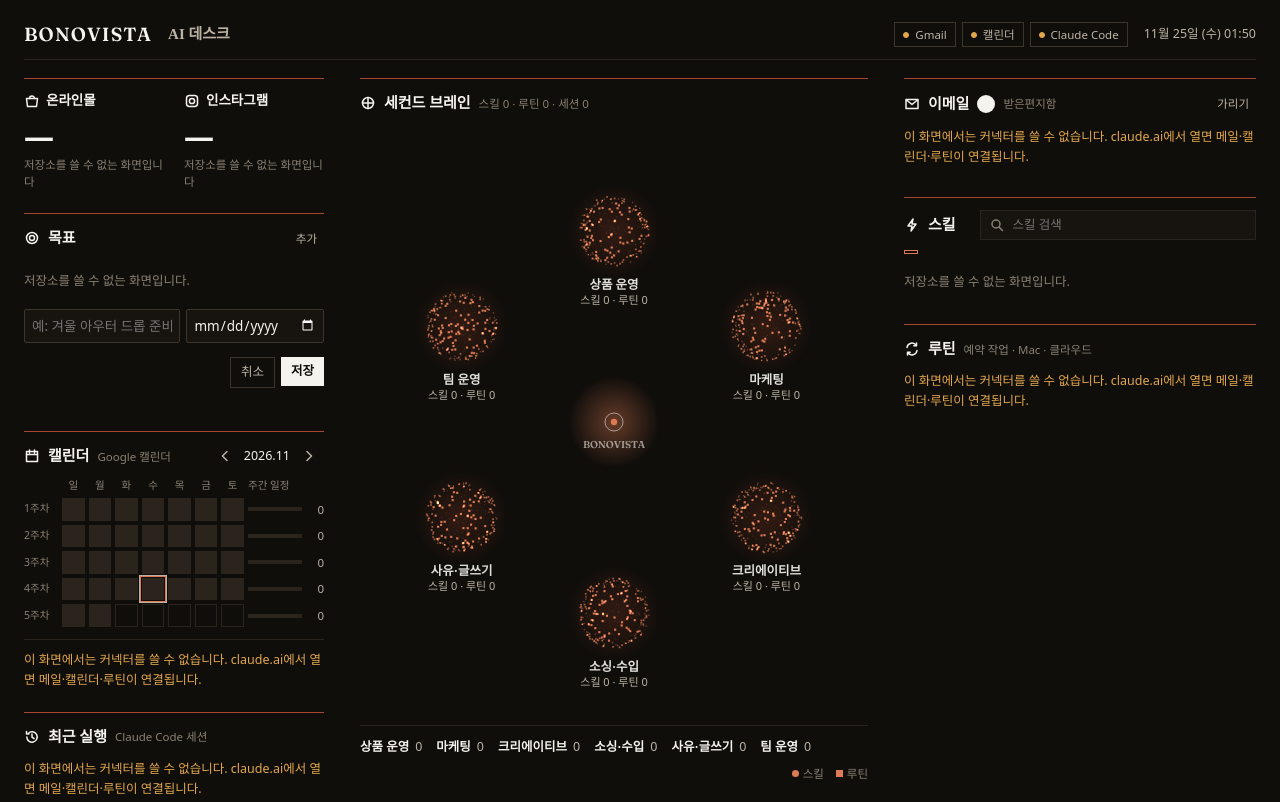
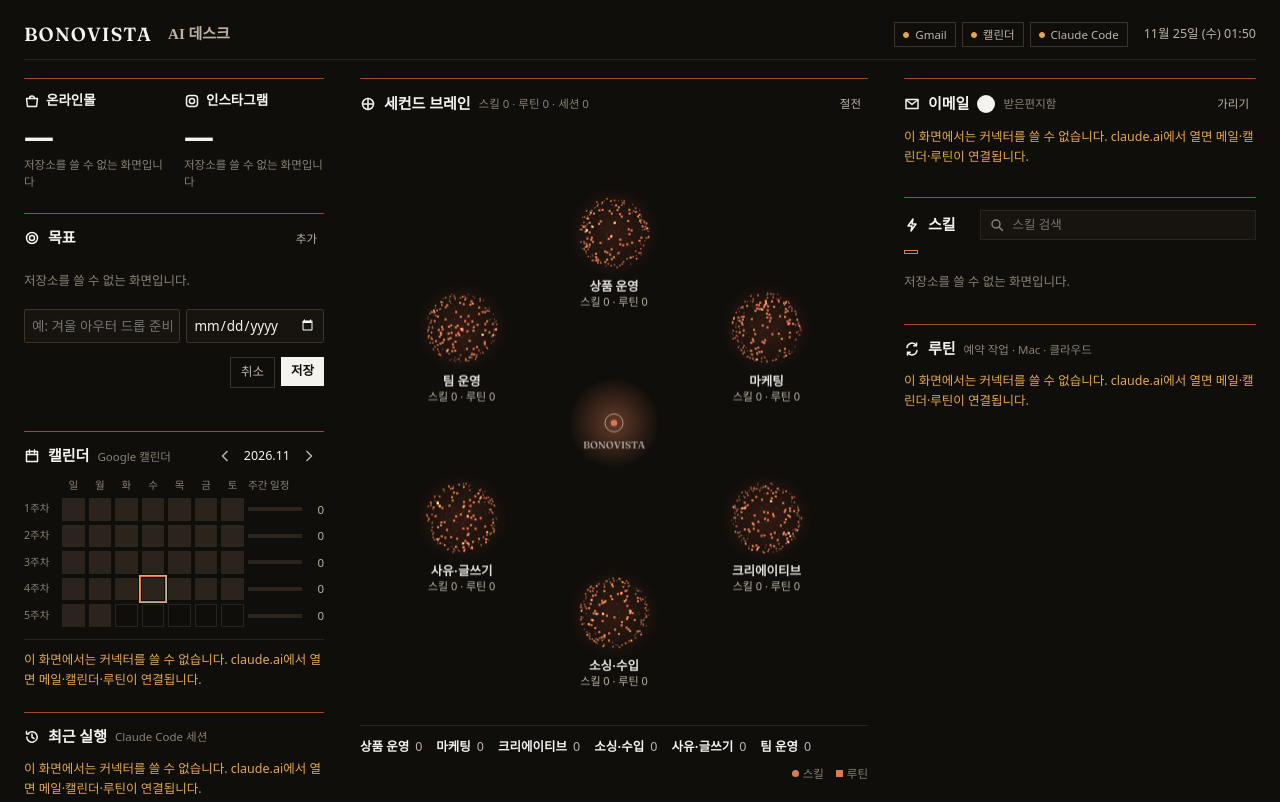
Before and after one commit to bonovista/-, a plain HTML site: page dashboard/index.html in a window 1280 px wide. Shown: the top 802 px of the page. Drawn offline with Linux system fonts and the light colour scheme; a web font is replaced by a local one.

Commit message:
Add power-saving mode to the second brain animation
After a minute without pointer or keyboard activity, or when pinned on,
the brain turns at 30% speed and redraws about 8 times a second.

Co-Authored-By: Claude Opus 5.5 <noreply@anthropic.com>
Claude-Session: https://claude.ai/code/session_01X64aQVyWFXeHiLu8CnydGD

```diff
--- a/dashboard/index.html
+++ b/dashboard/index.html
@@ -260,7 +260,8 @@ svg.i{width:16px;height:16px;flex:none;stroke:currentColor;fill:none;stroke-widt
   <!-- CENTER: second brain -->
   <div class="center">
     <section class="brain" id="sec-brain">
-      <div class="ph"><svg class="i" viewBox="0 0 16 16"><circle cx="8" cy="8" r="5.5"/><path d="M8 2.5v11M2.5 8h11"/></svg><h2>세컨드 브레인</h2><span class="meta num" id="brain-meta">스킬과 루틴을 도메인별로 묶은 지도</span></div>
+      <div class="ph"><svg class="i" viewBox="0 0 16 16"><circle cx="8" cy="8" r="5.5"/><path d="M8 2.5v11M2.5 8h11"/></svg><h2>세컨드 브레인</h2><span class="meta num" id="brain-meta">스킬과 루틴을 도메인별로 묶은 지도</span>
+        <span class="act"><span class="meta" id="power-state" aria-live="polite"></span><button class="tbtn" id="power" type="button" aria-pressed="false" title="1분 동안 조작이 없으면 회전을 늦추고 초당 8번만 그립니다. 누르면 항상 절전합니다.">절전</button></span></div>
       <div class="stage" id="stage"><canvas id="brain" aria-hidden="true"></canvas><div class="tip" id="tip" hidden></div></div>
       <div class="legend" id="legend"></div>
     </section>
@@ -620,6 +621,18 @@ function renderRoutines(err){
 
 /* ---------- brain (canvas) ---------- */
 const B = { cv:null, ctx:null, w:0, h:0, dpr:1, clusters:[], hubs:[], t:0, raf:0, hover:null, still:matchMedia("(prefers-reduced-motion: reduce)").matches };
+/* power saving: after a minute without pointer or keyboard activity (or when pinned on),
+   the brain turns at 30% speed and redraws about 8 times a second instead of every frame */
+const IDLE_MS = 60000, LOW_GAP = 125;
+B.last = 0; B.active = Date.now(); B.force = lsGet("bv-power")==="1"; B.low = false;
+function isLow(){ return B.force || (Date.now()-B.active > IDLE_MS); }
+function setPowerUi(){
+  const b=$("#power"); if(!b) return;
+  b.hidden = B.still;
+  b.setAttribute("aria-pressed", B.force?"true":"false");
+  b.textContent = B.force ? "절전 고정" : "절전";
+  $("#power-state").textContent = (!B.still && B.low) ? "절전 중" : "";
+}
 function brainItems(){
   const by=Object.fromEntries(DOMAINS.map(d=>[d.id,{skills:[],routines:[]}]));
   for(const s of S.skills){ (by[s.domain]||by.team).skills.push(s); }
@@ -686,11 +699,22 @@ function drawFrame(){
     ctx.fillText(`스킬 ${cl.skills} · 루틴 ${cl.routines}`, cl.cx, cl.cy+cl.R+37);
   }
 }
-function loop(ts){ B.t=ts/1000; drawFrame(); B.raf=requestAnimationFrame(loop); }
+function loop(ts){
+  B.raf=requestAnimationFrame(loop);
+  const low=isLow();
+  if(low!==B.low){ B.low=low; setPowerUi(); }
+  if(B.last && low && ts-B.last<LOW_GAP) return;
+  const dt=B.last?Math.min(0.25,(ts-B.last)/1000):0; B.last=ts;
+  B.t+=dt*(low?0.3:1); drawFrame();
+}
 function initBrain(){
   B.cv=$("#brain"); B.ctx=B.cv.getContext("2d");
   new ResizeObserver(()=>layout()).observe($("#stage"));
-  document.addEventListener("visibilitychange",()=>{ if(B.still) return; if(document.hidden){ cancelAnimationFrame(B.raf); B.raf=0; } else if(!B.raf){ B.raf=requestAnimationFrame(loop); } });
+  document.addEventListener("visibilitychange",()=>{ if(B.still) return; if(document.hidden){ cancelAnimationFrame(B.raf); B.raf=0; } else if(!B.raf){ B.last=0; B.raf=requestAnimationFrame(loop); } });
+  const wake=()=>{ B.active=Date.now(); if(B.low && !B.force){ B.low=false; setPowerUi(); } };
+  ["pointermove","pointerdown","keydown","wheel","touchstart"].forEach(t=>window.addEventListener(t,wake,{passive:true}));
+  $("#power").addEventListener("click",()=>{ B.force=!B.force; lsSet("bv-power",B.force?"1":"0"); B.active=Date.now(); setPowerUi(); });
+  setPowerUi();
   const tip=$("#tip");
   B.cv.addEventListener("mousemove",e=>{
     const r=B.cv.getBoundingClientRect(), x=e.clientX-r.left, y=e.clientY-r.top;
```
